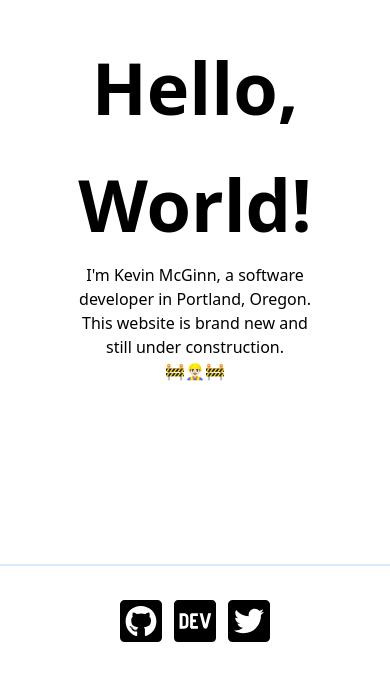
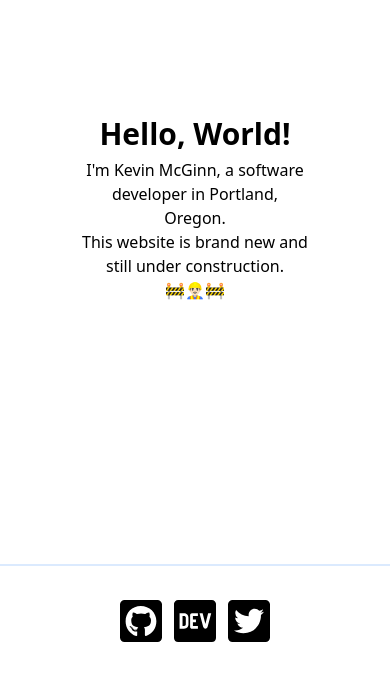
Before and after one commit to kmcginn/personal-website, a Next.js app: page / in a window 390 px wide. Shown: the part 160-840 px from the top of the page. Built offline with nearby package versions, Linux system fonts and the light colour scheme.

Commit message:
adjust responsive styling for main header

```diff
--- a/pages/index.js
+++ b/pages/index.js
@@ -13,7 +13,7 @@ export default function Home() {
       </Head>
 
       <main className="px-20 flex-1 flex flex-col justify-center items-center text-center">
-        <h1 className="text-7xl font-bold leading-relaxed">
+        <h1 className="text-3xl sm:text-5xl md:text-7xl leading-relaxed sm:leading-relaxed md:leading-relaxed font-bold">
           Hello, World!
         </h1>
         <p>I'm Kevin McGinn, a software developer in Portland, Oregon.</p>
```
